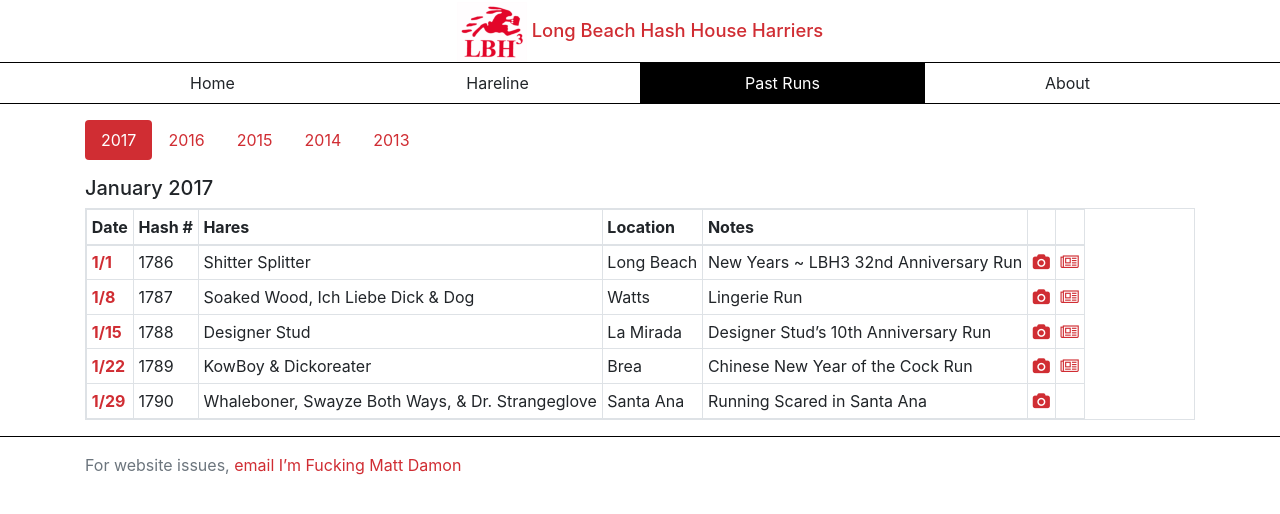
After one commit to LBH3/lbh3.org, a PHP site: page /runs/ in a window 1280 px wide. The commit adds this page. Shown: the top 514 px of the page. Run offline with PHP 8.4, Linux system fonts and the light colour scheme; some libraries are stand-ins or nearby versions.

Commit message:
Add the Past Runs page
Related to #4

```diff
--- a/package.json
+++ b/package.json
@@ -12,6 +12,7 @@
   },
   "homepage": "https://github.com/LBH3/lbh3.org#readme",
   "dependencies": {
-    "bootstrap": "^4.0.0-alpha.6"
+    "bootstrap": "^4.0.0-alpha.6",
+    "font-awesome": "^4.7.0"
   }
 }
--- /dev/null
+++ b/runs/index.html
@@ -0,0 +1,124 @@
+<!DOCTYPE HTML>
+<html>
+  <head>
+    <meta charset="utf-8">
+    <meta http-equiv="X-UA-Compatible" content="IE=edge">
+    <meta name="viewport" content="width=device-width, initial-scale=1, shrink-to-fit=no">
+
+    <title>Runs | Long Beach Hash House Harriers</title>
+
+    <link rel="apple-touch-icon" href="../images/logo.png">
+    <link rel="stylesheet" type="text/css" href="../node_modules/bootstrap/dist/css/bootstrap.min.css" />
+    <link rel="stylesheet" type="text/css" href="../node_modules/font-awesome/css/font-awesome.min.css" />
+    <link rel="stylesheet" type="text/css" href="../styles.css" />
+
+    <meta name="apple-mobile-web-app-capable" content="yes">
+    <meta name="apple-mobile-web-app-title" content="LBH3">
+
+    <meta name="msapplication-TileColor" content="#d02d33">
+    <meta name="msapplication-TileImage" content="../images/icons/icon-144x144.png">
+  </head>
+  <body>
+    <header>
+      <h1>
+        <img alt="LBH3 logo" src="../images/logo.png" width="70" />
+        <a href="">
+          Long Beach Hash House Harriers
+        </a>
+      </h1>
+      <nav>
+        <ul class="container nav">
+          <li class="nav-item">
+            <a class="nav-link" href="../">Home</a>
+          </li>
+          <li class="nav-item">
+            <a class="nav-link" href="../hareline/">Hareline</a>
+          </li>
+          <li class="active nav-item">
+            <a class="nav-link" href="../runs/">Past Runs</a>
+          </li>
+          <li class="nav-item">
+            <a class="nav-link" href="../about/">About</a>
+          </li>
+        </ul>
+      </nav>
+    </header>
+    <main class="container">
+      <nav class="flex-column flex-sm-row nav nav-pills">
+        <a class="active flex-sm-fill nav-link text-sm-center" href="">2017</a>
+        <a class="flex-sm-fill nav-link text-sm-center" href="2016/">2016</a>
+        <a class="flex-sm-fill nav-link text-sm-center" href="2015/">2015</a>
+        <a class="flex-sm-fill nav-link text-sm-center" href="2014/">2014</a>
+        <a class="flex-sm-fill nav-link text-sm-center" href="2013/">2013</a>
+      </nav>
+
+      <h2>January 2017</h2>
+      <table class="table table-bordered table-responsive table-sm">
+        <thead>
+          <tr>
+            <th>Date</th>
+            <th>Hash&nbsp;#</th>
+            <th>Hares</th>
+            <th>Location</th>
+            <th>Notes</th>
+            <th></th>
+            <th></th>
+          </tr>
+        </thead>
+        <tbody>
+  				<tr>
+  					<th scope="row"><a href="">1/1</a></th>
+  					<td>1786</td>
+  					<td>Shitter Splitter</td>
+  					<td>Long Beach</td>
+  					<td>New Years ~ LBH3 32nd Anniversary Run</td>
+  					<td><a href="https://goo.gl/photos/c1BVWQisS4H4DZCS9"><span class="fa fa-camera"></span></a></td>
+  					<td><a href= ""><span class="fa fa-newspaper-o"></span></a></td>
+  				</tr>
+  				<tr>
+  					<th scope="row"><a href="">1/8</a></th>
+  					<td>1787</td>
+  					<td>Soaked Wood, Ich Liebe Dick &amp; Dog </td>
+  					<td>Watts</td>
+  					<td>Lingerie Run</td>
+  					<td><a href="https://goo.gl/photos/yrDXu5CXdpkrDTwY9"><span class="fa fa-camera"></span></a></td>
+  					<td><a href= ""><span class="fa fa-newspaper-o"></span></a></td>
+  				</tr>
+  				<tr>
+  					<th scope="row"><a href="">1/15</a></th>
+  					<td>1788</td>
+  					<td>Designer Stud</td>
+  					<td>La Mirada</td>
+  					<td>Designer Stud’s 10th Anniversary Run</td>
+  					<td><a href="https://goo.gl/photos/vKoXz31FURUxv6Ns8"><span class="fa fa-camera"></span></a></td>
+  					<td><a href= ""><span class="fa fa-newspaper-o"></span></a></td>
+  				</tr>
+  				<tr>
+  					<th scope="row"><a href="">1/22</a></th>
+  					<td>1789</td>
+  					<td>KowBoy &amp; Dickoreater</td>
+  					<td>Brea</td>
+  					<td>Chinese New Year of the Cock Run</td>
+  					<td><a href="https://goo.gl/photos/cS8BMXgR41erwyKL8"><span class="fa fa-camera"></span></a></td>
+  					<td><a href= ""><span class="fa fa-newspaper-o"></span></a></td>
+  				</tr>
+  				<tr>
+  					<th scope="row"><a href="">1/29</a></th>
+  					<td>1790</td>
+  					<td>Whaleboner, Swayze Both Ways, &amp; Dr. Strangeglove</td>
+  					<td>Santa Ana</td>
+  					<td>Running Scared in Santa Ana</td>
+  					<td><a href="https://goo.gl/photos/Bbig9oe6mzQ7zJg78"><span class="fa fa-camera"></span></a></td>
+  					<td></td>
+  				</tr>
+        </tbody>
+      </table>
+
+    </main>
+    <footer>
+      <p class="container text-muted">
+        For website issues, <a href="mailto:ifmd@chasenlehara.com">email I’m Fucking Matt Damon</a>
+      </p>
+    </footer>
+  </body>
+</html>
--- a/styles.css
+++ b/styles.css
@@ -26,34 +26,42 @@ h1 img {
   }
 }
 
-nav {
+header nav {
   border-bottom: 1px solid black;
   margin: 0 0 .5rem;
   text-align: center;
 }
 
-.nav {
+header .nav {
   padding: 0;
 }
 
-.nav .nav-item {
+header .nav .nav-item {
   width: 25%;
 }
 
-.nav .nav-item.active .nav-link {
+header .nav .nav-item.active .nav-link {
   background: black;
   color: white;
 }
 
-.nav .nav-item .nav-link {
+header .nav .nav-item .nav-link {
   color: inherit;
   padding-left: 0;
   padding-right: 0;
 }
 
-.nav .nav-item .nav-link:hover {
+header .nav .nav-item .nav-link:hover {
   background: #d02d33;
   color: white;
+}
+
+main .nav-pills {
+  margin: 1rem 0;
+}
+
+main .nav-pills .nav-link.active {
+  background: #d02d33;
 }
 
 #announcement {
```
